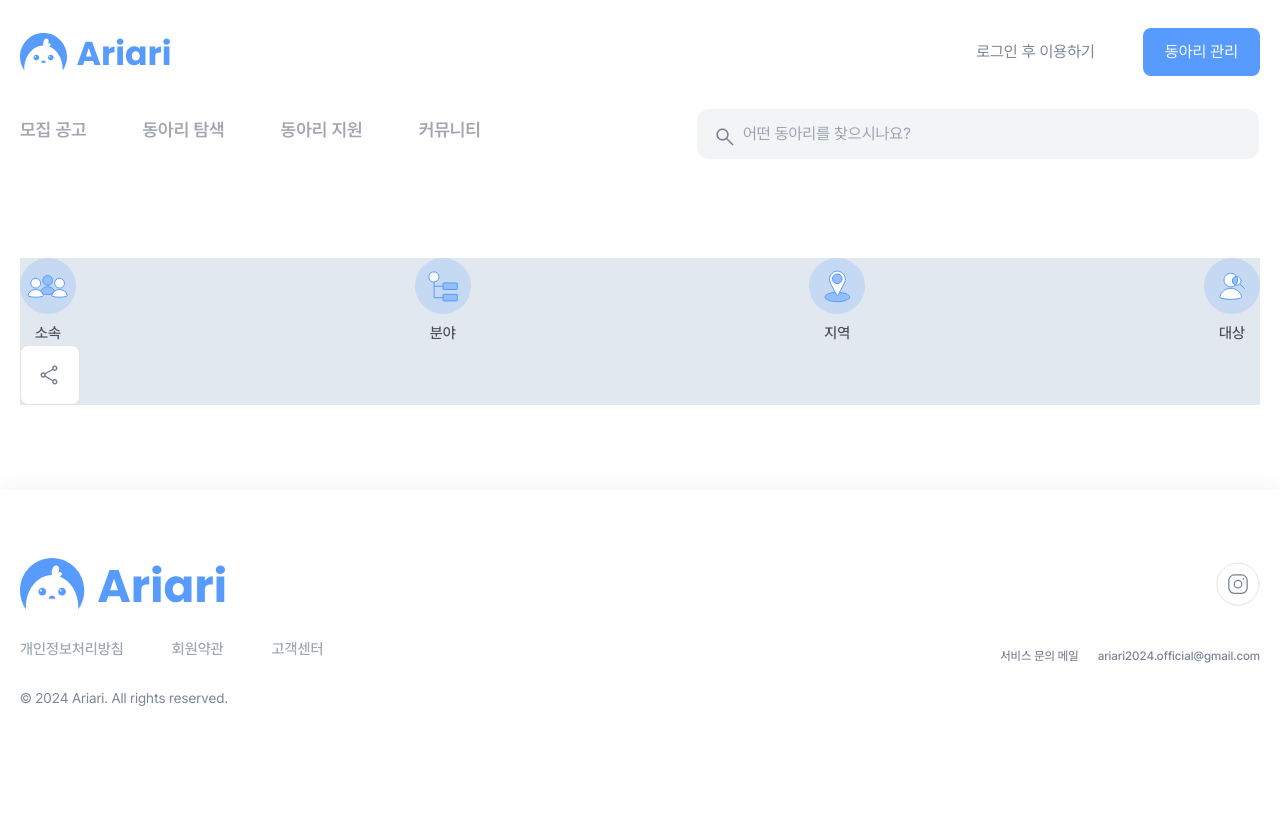
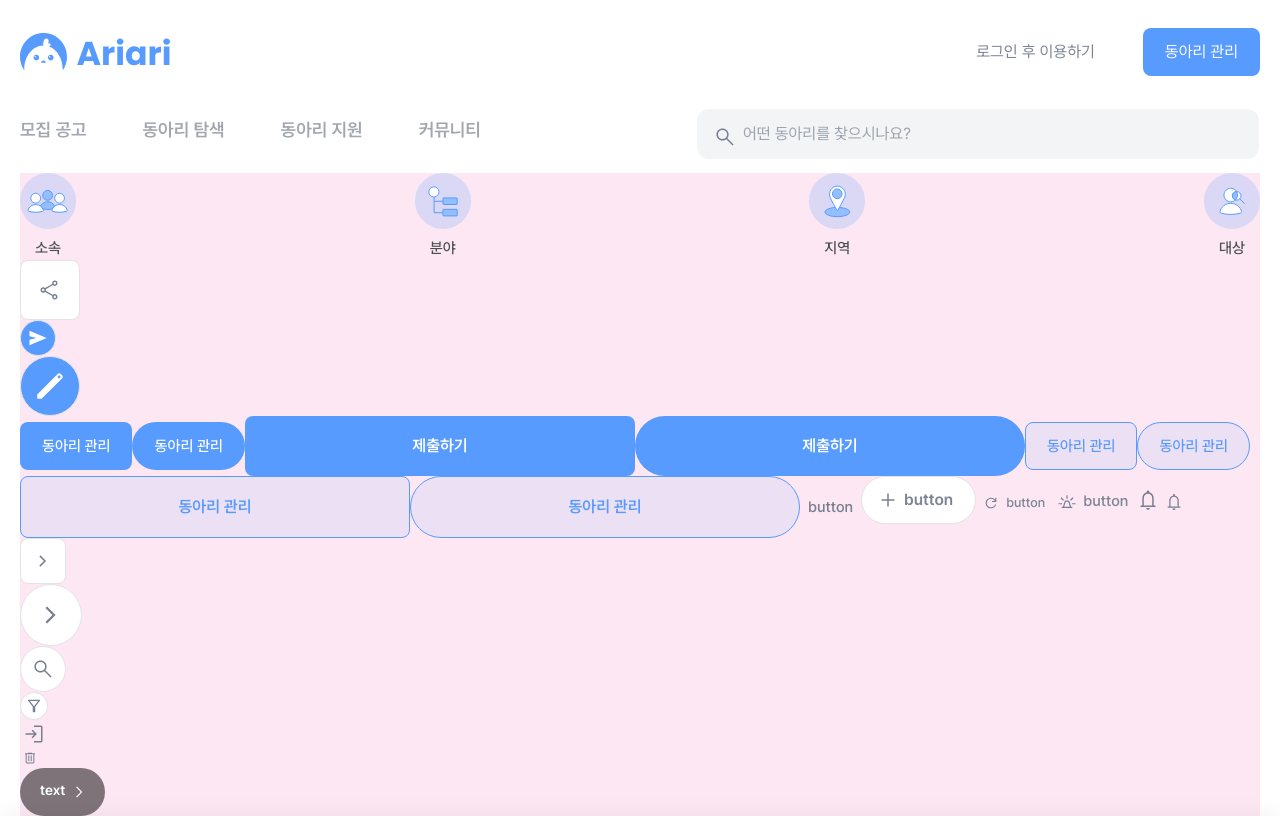
Before and after one commit to yeoniii20/dong-ariari, a Next.js app: page /recruitment/detail in a window 1280 px wide. Shown: the top 818 px of the page. Built offline with nearby package versions, Linux system fonts and the light colour scheme.

Commit message:
feat: Add pages

```diff
--- /dev/null
+++ b/app/(components)/components/button/page.tsx
@@ -0,0 +1,5 @@
+const ButtonComponenstPage = () => {
+  return <div className="border border-gray-700 p-5"></div>;
+};
+
+export default ButtonComponenstPage;
--- /dev/null
+++ b/app/(components)/components/page.tsx
@@ -0,0 +1,11 @@
+import ButtonComponenstPage from "./button/page";
+
+const ComponentsPage = () => {
+  return (
+    <>
+      <ButtonComponenstPage />
+    </>
+  );
+};
+
+export default ComponentsPage;
--- a/app/(recruitment)/recruitment/detail/page.tsx
+++ b/app/(recruitment)/recruitment/detail/page.tsx
@@ -1,11 +1,71 @@
-import Keyword from "@/components/button/keyword";
-import ShareButton from "@/components/button/shareButton";
+"use client";
+
+import LargeBtn from "@/components/button/basicBtn/largeBtn";
+import SmallBtn from "@/components/button/basicBtn/smallBtn";
+import TransparentLargeBtn from "@/components/button/basicBtn/transparentLargeBtn";
+import TransparentSmallBtn from "@/components/button/basicBtn/transparentSmallBtn";
+import WhiteButton from "@/components/button/basicBtn/whiteBtn";
+import DeleteBtn from "@/components/button/iconBtn/deleteBtn";
+import FilterBtn from "@/components/button/iconBtn/filterBtn";
+import KeywordBtn from "@/components/button/iconBtn/keywordBtn";
+import LoginBtn from "@/components/button/iconBtn/loginBtn";
+import Notification from "@/components/button/iconBtn/notification";
+import RoundVectorBtn from "@/components/button/iconBtn/roundVectorBtn";
+import SearchBtn from "@/components/button/iconBtn/searchBtn";
+import SendBtn from "@/components/button/iconBtn/sendBtn";
+import SahreBtn from "@/components/button/iconBtn/shareBtn";
+import SquareVectorBtn from "@/components/button/iconBtn/squareVectorBtn";
+import WriteBtn from "@/components/button/iconBtn/writeBtn";
+import DarkBtn from "@/components/button/withIconBtn/darkBtn";
+import IconBtn from "@/components/button/withIconBtn/IconBtn";
+import PlusBtn from "@/components/button/withIconBtn/plusBtn";
 
 const RecruitmentDetail = () => {
   return (
-    <div className="bg-slate-200">
-      <Keyword />
-      <ShareButton />
+    <div className="bg-pink-100">
+      <KeywordBtn />
+      <SahreBtn onClick={() => {}} />
+      <SendBtn onClick={() => {}} />
+      <WriteBtn onClick={() => {}} />
+      <SmallBtn title={"동아리 관리"} onClick={() => {}} />
+      <SmallBtn title={"동아리 관리"} onClick={() => {}} round={true} />
+      <LargeBtn title={"제출하기"} onClick={() => {}} />
+      <LargeBtn title={"제출하기"} onClick={() => {}} round={true} />
+      <TransparentSmallBtn title={"동아리 관리"} onClick={() => {}} />
+      <TransparentSmallBtn
+        title={"동아리 관리"}
+        onClick={() => {}}
+        round={true}
+      />
+      <TransparentLargeBtn title={"동아리 관리"} onClick={() => {}} />
+      <TransparentLargeBtn
+        title={"동아리 관리"}
+        onClick={() => {}}
+        round={true}
+      />
+      <WhiteButton title={"button"} onClick={() => {}} />
+      <PlusBtn title={"button"} onClick={() => {}} />
+      <IconBtn
+        type={"reset"}
+        size={"small"}
+        title={"button"}
+        onClick={() => {}}
+      />
+      <IconBtn
+        type={"declaration"}
+        size={"large"}
+        title={"button"}
+        onClick={() => {}}
+      />
+      <Notification size={"large"} />
+      <Notification size={"small"} />
+      <SquareVectorBtn onClick={() => {}} />
+      <RoundVectorBtn onClick={() => {}} />
+      <SearchBtn onClick={() => {}} />
+      <FilterBtn onClick={() => {}} />
+      <LoginBtn onClick={() => {}} />
+      <DeleteBtn onClick={() => {}} />
+      <DarkBtn title={"text"} onClick={() => {}} />
     </div>
   );
 };
```
Also changed, not shown: app/(recruitment)/recruitment/page.tsx (line endings or trailing spaces).
